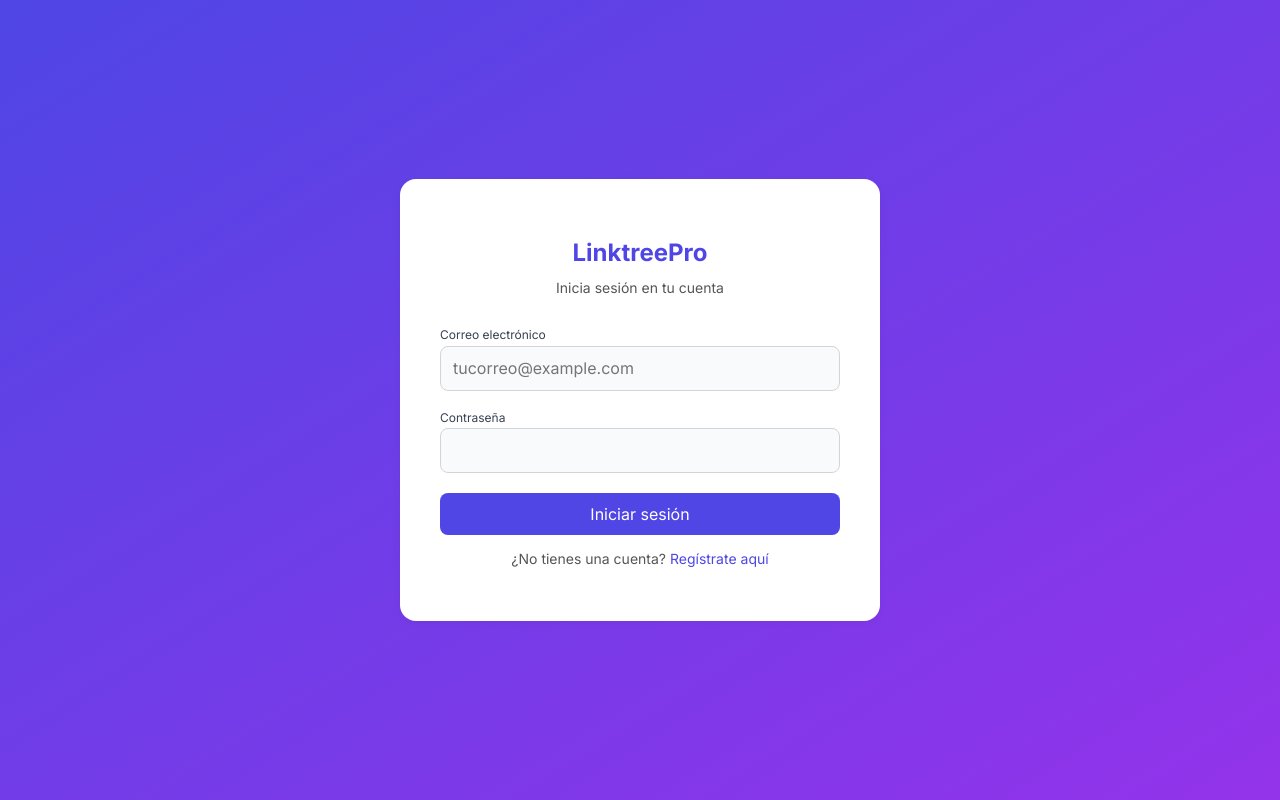
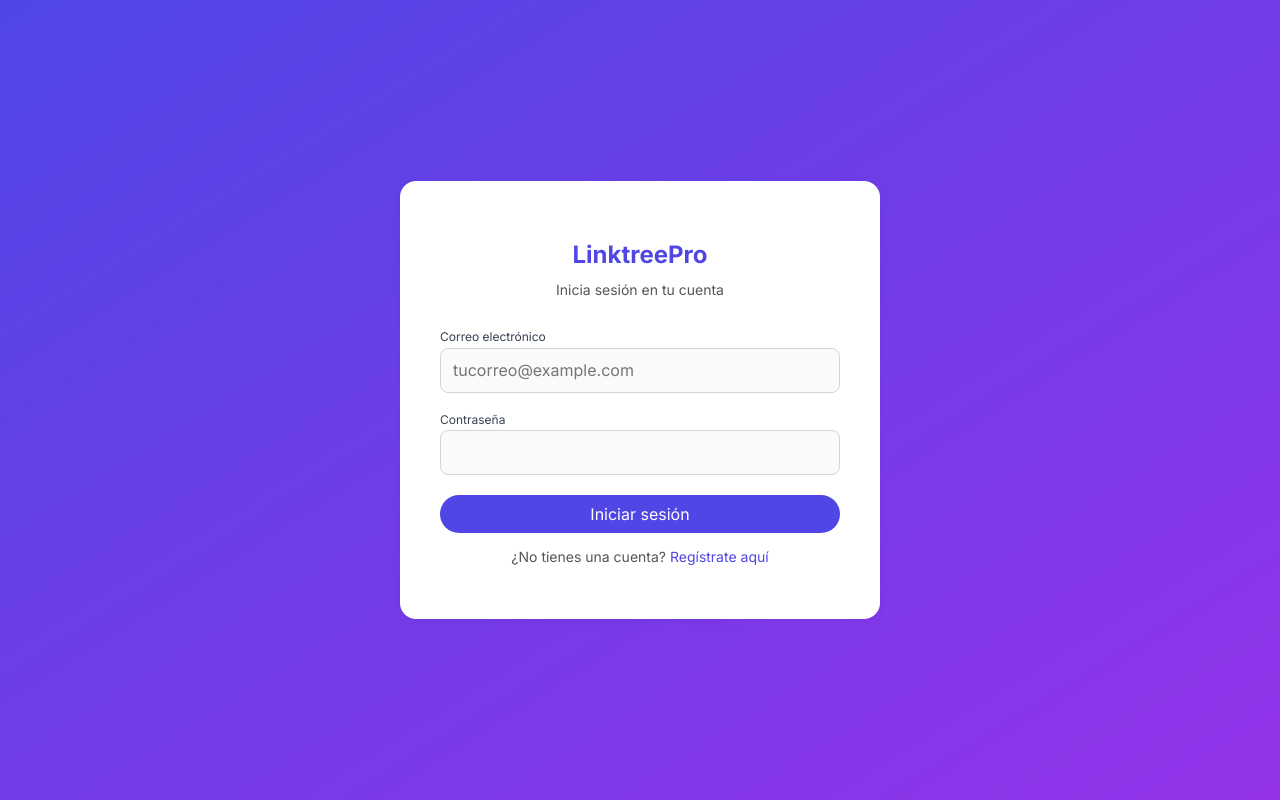
Before and after one commit to JaGu25/link-tree-clone-web, a React (Vite) app: page /login in a window 1280 px wide. Built offline with nearby package versions, Linux system fonts and the light colour scheme.

Commit message:
feat: Maquetacion de login reutilizando boton

```diff
--- a/src/components/Login/Login.jsx
+++ b/src/components/Login/Login.jsx
@@ -1,5 +1,6 @@
 import React from 'react';
 import styles from './Login.module.css';
+import Button from "../Button/Button";
 
 const Login = () => {
     return (
@@ -7,7 +8,6 @@
         <div className={styles.loginContainer}>
         <h2 className={styles.loginTitle}>LinktreePro</h2>
         <p className={styles.loginSubtitle}>Inicia sesión en tu cuenta</p>
-
         <form className={styles.loginForm}>
             <label htmlFor="email">Correo electrónico</label>
             <input
@@ -16,16 +16,13 @@
             placeholder="tucorreo@example.com"
             required
             />
-
             <label htmlFor="password">Contraseña</label>
             <input
             type="password"
             id="password"
             required
             />
-
-            <button type="submit">Iniciar sesión</button>
-
+            <Button text="Iniciar sesión" type="submit" variant="primary" />
             <p className={styles.registerText}>
             ¿No tienes una cuenta? <a href="#">Regístrate aquí</a>
             </p>
--- a/src/components/Login/Login.module.css
+++ b/src/components/Login/Login.module.css
@@ -57,21 +57,6 @@
   border-color: var(--primary-color);
 }
 
-.loginForm button {
-  background-color: var(--primary-color);
-  color: white;
-  padding: 0.75rem;
-  font-size: var(--font-base);
-  border: none;
-  border-radius: 0.5rem;
-  cursor: pointer;
-  transition: background-color 0.3s ease;
-}
-
-.loginForm button:hover {
-  background-color: var(--primary-color-dark);
-}
-
 .registerText {
   text-align: center;
   font-size: var(--font-sm);
```
